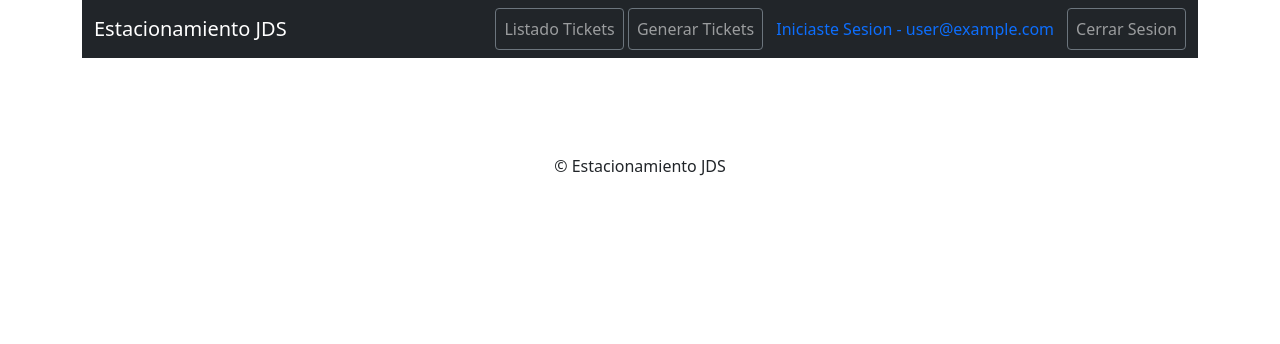
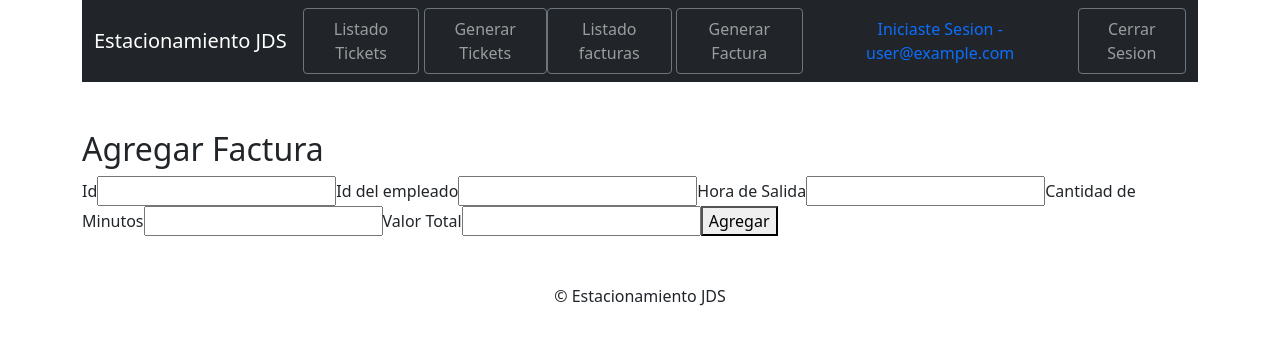
Before and after one commit to jdan2/RetoRepaso, a React (Create React App) app in the folder frontEnd/: page /newfactura in a window 1280 px wide. Shown: the top 344 px of the page. Built offline with nearby package versions, Linux system fonts and the light colour scheme; no server answers; sample sign-in values are in the browser's storage.

Commit message:
Se crea servicio para tomar el segundo backend y se agrega en las aciones

```diff
--- a/frontEnd/src/domain/actions/facturaActions.js
+++ b/frontEnd/src/domain/actions/facturaActions.js
@@ -18,7 +18,7 @@ import {
 } from '../types/factura.js';
 
 
-import clientAxios from './../../infrastructure/services/api/axios';
+import clientAxios from './../../infrastructure/services/api/axiosSpring';
 
 //Crear Acciones de factura
 export function addNewFacturaAction(factura){
--- /dev/null
+++ b/frontEnd/src/infrastructure/services/api/axiosSpring.js
@@ -0,0 +1,7 @@
+import axios from 'axios';
+
+const clientAxios = axios.create({
+    baseURL: 'https://app-parqueadero-nodejs.herokuapp.com/'
+});
+
+export default clientAxios;
--- a/frontEnd/src/presentation/layout/Header.js
+++ b/frontEnd/src/presentation/layout/Header.js
@@ -17,6 +17,9 @@ const Header = () => {
                     <Link className="nav-item nav-link mr-3 btn btn-outline-secondary " to={"/listtickets"}>Listado Tickets</Link>
                     &nbsp;
                     <Link className="nav-item nav-link mr-3 btn btn-outline-secondary " to={"/newticket"}>Generar Tickets</Link>
+                    <Link className="nav-item nav-link mr-3 btn btn-outline-secondary " to={"/listfacturas"}>Listado facturas</Link>
+                    &nbsp;
+                    <Link className="nav-item nav-link mr-3 btn btn-outline-secondary " to={"/newfactura"}>Generar Factura</Link>
 
 
                         <span className="navbar-text mr-3 btn text-primary">Iniciaste Sesion - {auth().currentUser.email}</span>
--- a/frontEnd/src/presentation/routes/App.js
+++ b/frontEnd/src/presentation/routes/App.js
@@ -107,6 +107,18 @@ class App extends Component {
                 authenticated={this.state.authenticated}
                 component={Tickets}
               />
+              <PrivateRoute
+                exact
+                path="/newfactura"
+                authenticated={this.state.authenticated}
+                component={NewFactura}
+              />
+              <PrivateRoute
+                exact
+                path="/lisfacturas"
+                authenticated={this.state.authenticated}
+                component={Facturas}
+              />
               <PublicRoute
                 exact
                 authenticated={this.state.authenticated}
```
